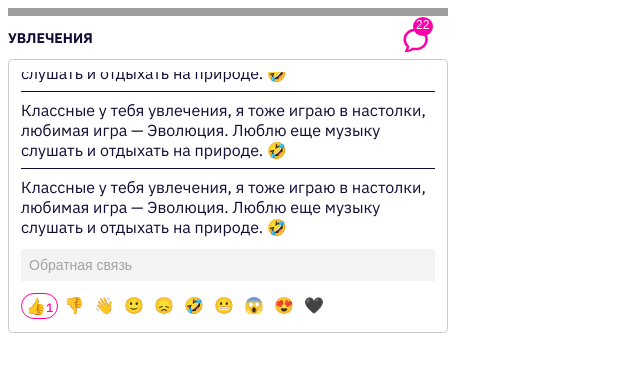
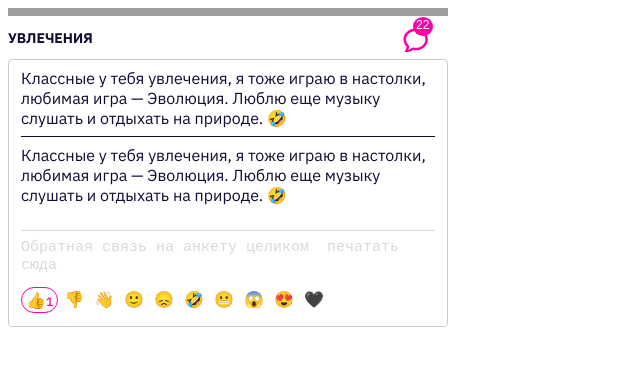
Before and after one commit to marussia1996/Vizitki, a React (Create React App) app: page /vadim in a window 1280 px wide. Both pictures are taken after a click on the button "22". Shown: the top 372 px of the page, without its empty margins (0-640 px from the left). Built offline with nearby package versions, Linux system fonts and the light colour scheme; grey boxes are pictures that could not be loaded.

Commit message:
добавить версию для админов

```diff
--- a/src/components/DetailCard/DetailCard.tsx
+++ b/src/components/DetailCard/DetailCard.tsx
@@ -46,7 +46,7 @@ export default function DetailCard({ theme, heading, text, image }: TProps) {
       <div className='cnt' onClick={feedbackHandle}>
         <CommentIcon color='pink' />
       </div>
-      {isOpenFeedback && <Feedback />}
+      {isOpenFeedback && <Feedback user='admin' />}
     </div>
   )
 }
--- a/src/components/Feedback/Feedback.scss
+++ b/src/components/Feedback/Feedback.scss
@@ -2,7 +2,6 @@
 
 .modal {
   width: 100%;
-  max-height: 274px;
   position: absolute;
   top: 51px;
   left: 0;
@@ -41,7 +40,25 @@
   @include text(12px, 12px, 500);
 }
 
-.input {
+.inputAdmin {
+  resize: none;
+  border: none;
+  border-top: 1px solid #D9D9D9;
+  padding: 0;
+  padding-top: 8px;
+  margin-top: 13px;
+  @include text(15px, 18px, 400);
+}
+
+.inputAdmin:focus {
+  outline: none;
+}
+
+.inputAdmin::placeholder {
+  color: #D9D9D9;
+}
+
+.inputStudent {
   height: 36px;
   background-color: #F3F3F3;
   border: none;
@@ -49,16 +66,17 @@
   padding: 8px;
 }
 
-.input:focus {
+.inputStudent:focus {
   outline: none;
 }
 
-.input::placeholder {
+.inputStudent::placeholder {
   color: $text-light;
 }
 
 .feedbackTape {
   width: 100%;
+  max-height: 133px;
   display: flex;
   flex-direction: column-reverse;
   gap: 8px;
--- a/src/components/Feedback/Feedback.tsx
+++ b/src/components/Feedback/Feedback.tsx
@@ -1,7 +1,13 @@
 import './Feedback.scss';
 import { messages } from './data';
 
-export default function Feedback() {
+type TProps = {
+  user: 'student' | 'admin';
+};
+
+export default function Feedback({ user }: TProps) {
+  const isAdmin = user === 'admin';
+
   return (
     <div className='modal'>
       <div className='smilesCnt'>
@@ -16,7 +22,14 @@ export default function Feedback() {
         <span className='smile'>&#128525;</span>
         <span className='smile'>&#128420;</span>
       </div>
-      <input type='text' placeholder='Обратная связь' className='input'></input>
+
+      {isAdmin && (
+        <textarea rows={2} placeholder='Обратная связь на анкету целиком  печатать сюда' className='inputAdmin'></textarea>
+      )}
+      {!isAdmin && (
+        <input type='text' placeholder='Обратная связь' className='inputStudent'></input>
+      )}
+
       {messages.length !== 0 && (<div className='feedbackTape'>
         {messages.map(item => {
           return (
```
